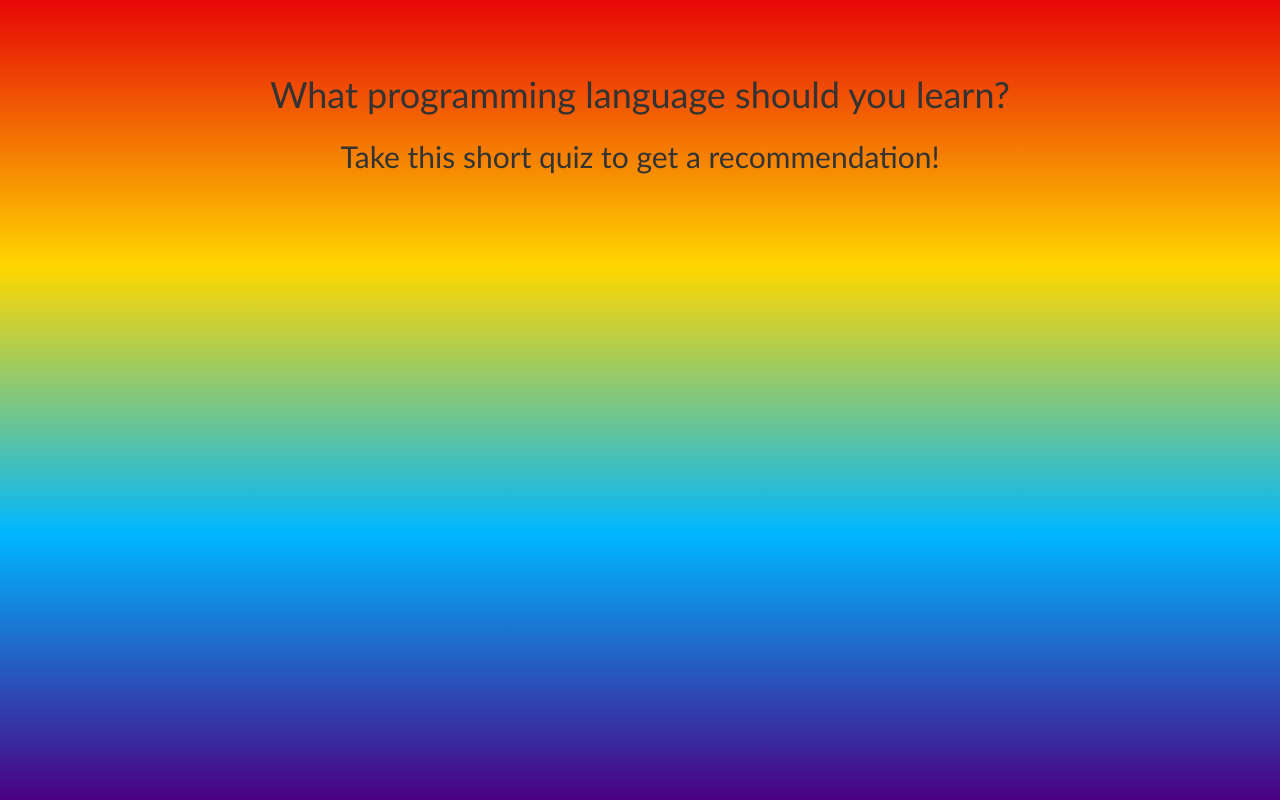
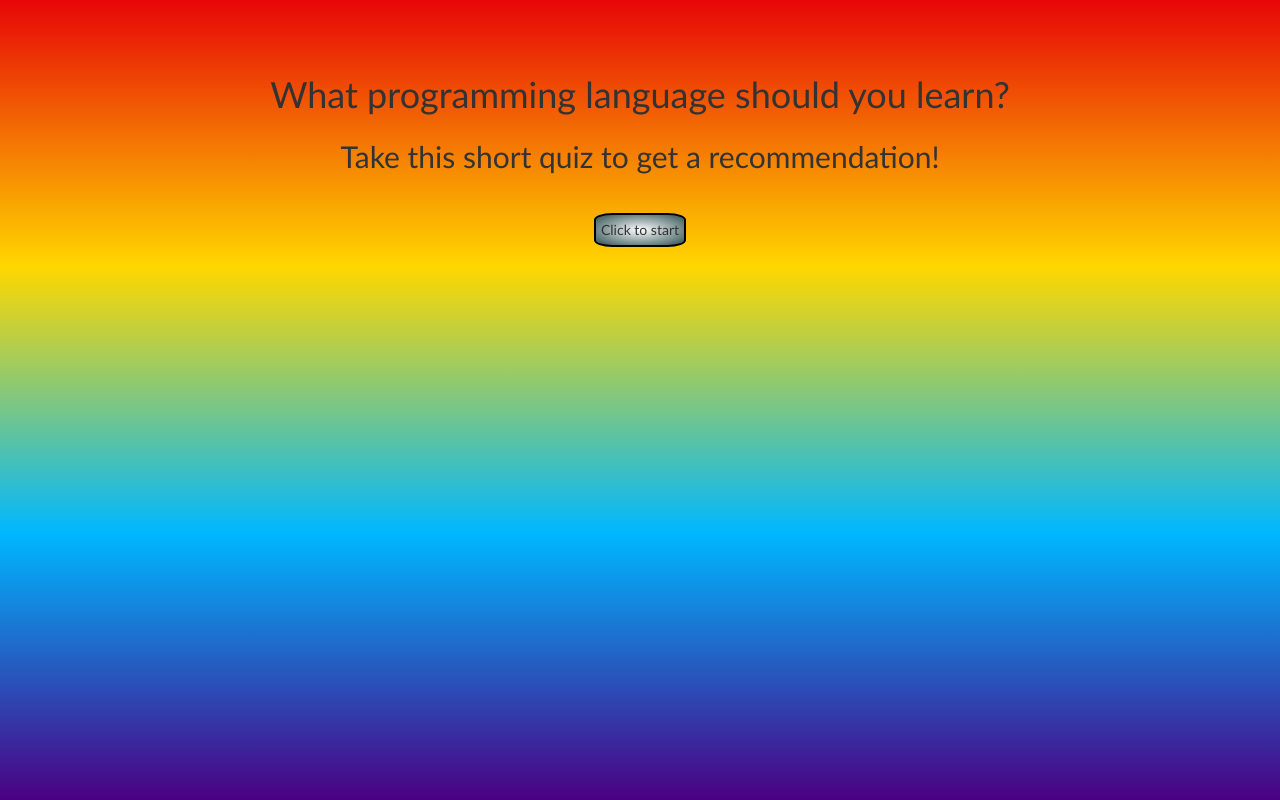
Before and after one commit to fractalscape13/languagechooser, a plain HTML site: page index.html in a window 1280 px wide. Drawn offline with Linux system fonts and the light colour scheme.

Commit message:
add start button and styling

```diff
--- a/css/styles.css
+++ b/css/styles.css
@@ -14,3 +14,11 @@ h1 {
 #output {
   display: none;
 }
+
+#startbtn {
+  background-image: radial-gradient(white, darkslategray);
+  border: 2px solid black;
+  border-radius: 20%;
+  margin: 30px;
+  padding: 5px;
+}
--- a/index.html
+++ b/index.html
@@ -11,7 +11,14 @@
 <body>
 <div class="container">
   <h1>What programming language should you learn?</h1>
-  <h2>Take this short quiz to get a recommendation!</h2>
+
+  <div id="start">
+    <h2>Take this short quiz to get a recommendation!</h2>
+    <button id="startbtn" type="submit">Click to start</button>
+  </div>
+
+
+
   <div id="output">
     <p>Your results: </p>
   </div>
```
